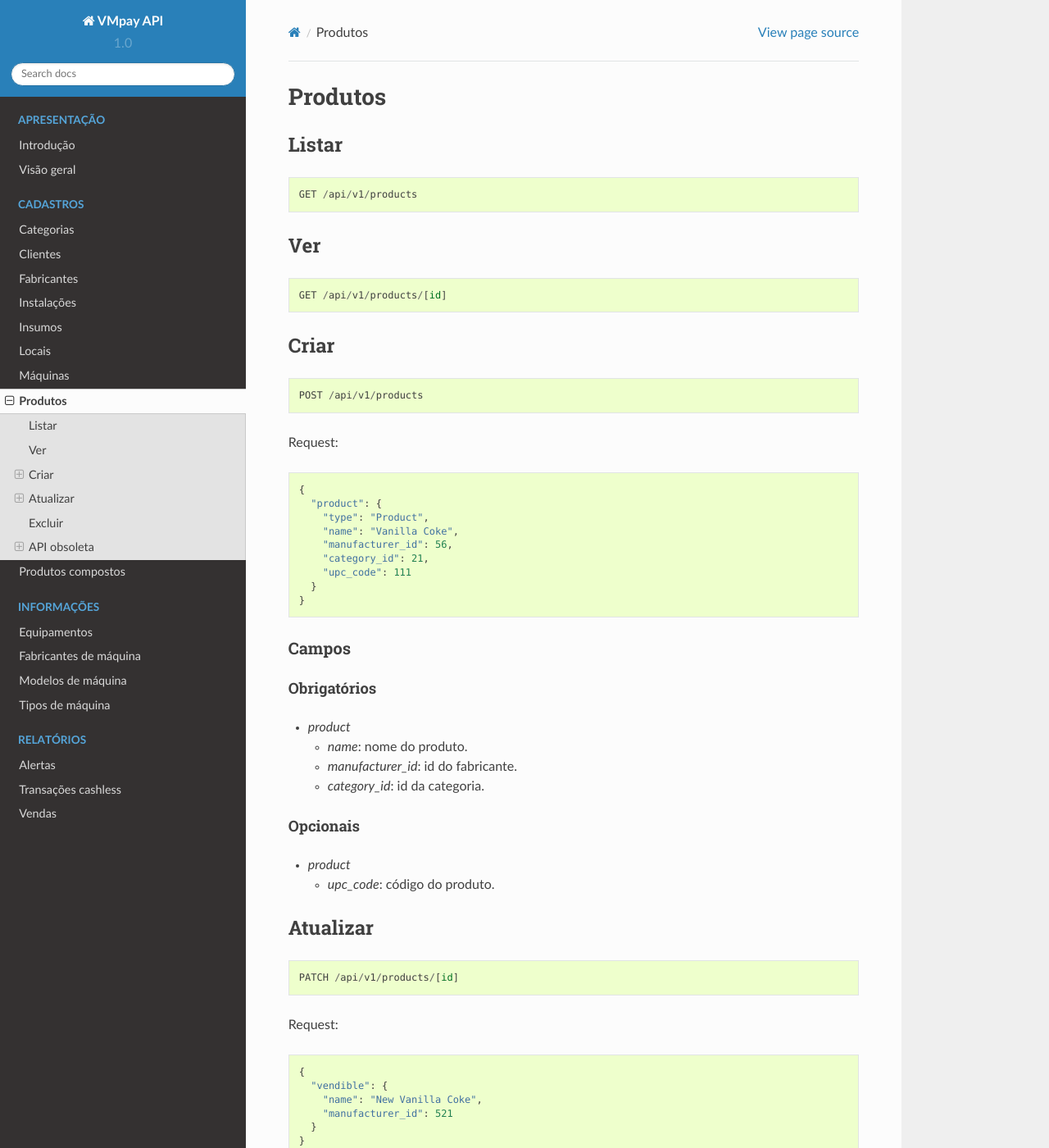
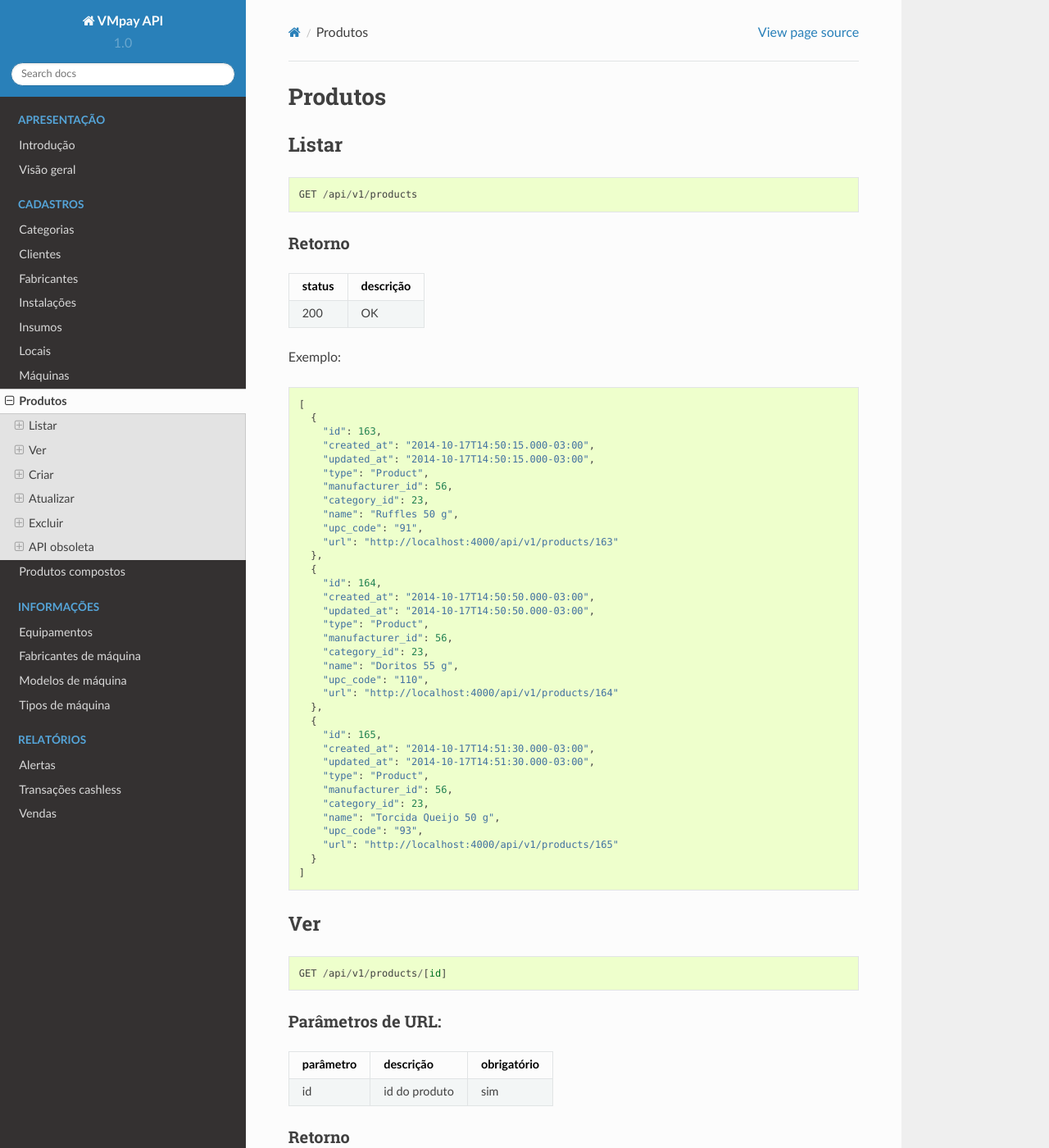
Before and after one commit to rfbezerra/vmpay_api_doc, a Sphinx documentation site: the page built from docs/source/registries/product.rst, in a window 1280 px wide and 1400 px high. Shown: the whole window at 82% size. Built offline with Sphinx 7.4.7 and the Read the Docs theme 2.0.0, drawn with Linux system fonts in a browser that asks for light colours; some of the changed text lies outside the part shown.

Commit message:
Adiciona exemplos a products

```diff
--- a/docs/source/registries/product.rst
+++ b/docs/source/registries/product.rst
@@ -7,33 +7,121 @@
 
 ::
 
-    GET /api/v1/products
+  GET /api/v1/products
+
+Retorno
+-------
+
+======  =========
+status  descrição
+======  =========
+200     OK
+======  =========
+
+Exemplo::
+
+  [
+    {
+      "id": 163,
+      "created_at": "2014-10-17T14:50:15.000-03:00",
+      "updated_at": "2014-10-17T14:50:15.000-03:00",
+      "type": "Product",
+      "manufacturer_id": 56,
+      "category_id": 23,
+      "name": "Ruffles 50 g",
+      "upc_code": "91",
+      "url": "http://localhost:4000/api/v1/products/163"
+    },
+    {
+      "id": 164,
+      "created_at": "2014-10-17T14:50:50.000-03:00",
+      "updated_at": "2014-10-17T14:50:50.000-03:00",
+      "type": "Product",
+      "manufacturer_id": 56,
+      "category_id": 23,
+      "name": "Doritos 55 g",
+      "upc_code": "110",
+      "url": "http://localhost:4000/api/v1/products/164"
+    },
+    {
+      "id": 165,
+      "created_at": "2014-10-17T14:51:30.000-03:00",
+      "updated_at": "2014-10-17T14:51:30.000-03:00",
+      "type": "Product",
+      "manufacturer_id": 56,
+      "category_id": 23,
+      "name": "Torcida Queijo 50 g",
+      "upc_code": "93",
+      "url": "http://localhost:4000/api/v1/products/165"
+    }
+  ]
 
 Ver
 ===
 
 ::
 
-    GET /api/v1/products/[id]
+  GET /api/v1/products/[id]
+
+Parâmetros de URL:
+------------------
+
+=========  ===============  ===========
+parâmetro  descrição        obrigatório
+=========  ===============  ===========
+id         id do produto    sim
+=========  ===============  ===========
+
+Retorno
+-------
+
+======  =========
+status  descrição
+======  =========
+200     OK
+======  =========
+
+Exemplo::
+
+  {
+    "id": 163,
+    "created_at": "2014-10-17T14:50:15.000-03:00",
+    "updated_at": "2014-10-17T14:50:15.000-03:00",
+    "type": "Product",
+    "manufacturer_id": 56,
+    "category_id": 23,
+    "name": "Ruffles 50 g",
+    "upc_code": "91",
+    "url": "http://localhost:4000/api/v1/products/163"
+  }
+
+Erros
+-----
+
+==========  ========================  =========================================
+status      descrição                 response body
+==========  ========================  =========================================
+404         categoria não encontrada  { "status": "404", "error": "Not Found" }
+==========  ========================  =========================================
 
 Criar
 =====
 
 ::
 
-    POST /api/v1/products
+  POST /api/v1/products
 
 Request::
 
-    {
-      "product": {
-        "type": "Product",
-        "name": "Vanilla Coke",
-        "manufacturer_id": 56,
-        "category_id": 21,
-        "upc_code": 111
-      }
+  {
+    "product": {
+      "type": "Product",
+      "name": "Schweppes Citrus",
+      "manufacturer_id": 56,
+      "category_id": 21,
+      "upc_code": 111
     }
+  }
 
 Campos
 ------
@@ -54,33 +142,159 @@
 
   * *upc_code*: código do produto.
 
+Retorno
+-------
+
+======  ==================
+status  descrição
+======  ==================
+201     Criado com sucesso
+======  ==================
+
+Exemplo::
+
+  {
+    "id": 2830,
+    "created_at": "2016-02-16T10:20:11.018-02:00",
+    "updated_at": "2016-02-16T10:20:11.018-02:00",
+    "type": "Product",
+    "manufacturer_id": 56,
+    "category_id": 21,
+    "name": "Schweppes Citrus",
+    "upc_code": "111",
+    "url": "http://localhost:4000/api/v1/products/2830"
+  }
+
+Erros
+-----
+
+==========  ====================================  ====================================================
+status      descrição                             response body
+==========  ====================================  ====================================================
+400         parâmetros faltando                   { "status": "400", "error": "Bad Request" }
+401         não autorizado                        (vazio)
+422         erro ao criar                         ver exemplo abaixo
+==========  ====================================  ====================================================
+
+422 - erro ao criar
+
+::
+
+  {
+    "name": [
+      "já está em uso"
+    ]
+  }
+
+
 Atualizar
 =========
 
 ::
 
-    PATCH /api/v1/products/[id]
+  PATCH /api/v1/products/[id]
+
+Parâmetros de URL:
+------------------
+
+=========  ===============  ===========
+parâmetro  descrição        obrigatório
+=========  ===============  ===========
+id         id do produto    sim
+=========  ===============  ===========
 
 Request::
 
-    {
-      "vendible": {
-        "name": "New Vanilla Coke",
-        "manufacturer_id": 521
-      }
+  {
+    "product": {
+      "name": "Schweppes Guaraná"
     }
+  }
 
 Campos
 ------
 
 Ao menos um campo interno a *product* deve ser passado.
 
+Retorno
+-------
+
+======  ======================
+status  descrição
+======  ======================
+200     Atualizado com sucesso
+======  ======================
+
+Exemplo::
+
+  {
+    "id": 2830,
+    "created_at": "2016-02-16T10:20:11.000-02:00",
+    "updated_at": "2016-02-16T10:27:07.000-02:00",
+    "type": "Product",
+    "manufacturer_id": 56,
+    "category_id": 21,
+    "name": "Schweppes Guaraná",
+    "upc_code": "111",
+    "url": "http://localhost:4000/api/v1/products/2830"
+  }
+
+Erros
+-----
+
+==========  ====================================  ====================================================
+status      descrição                             response body
+==========  ====================================  ====================================================
+400         parâmetros faltando                   { "status": "400", "error": "Bad Request" }
+401         não autorizado                        (vazio)
+404         categoria não encontrada              { "status": "404", "error": "Not Found" }
+422         erro ao atualizar                     ver exemplo abaixo
+==========  ====================================  ====================================================
+
+422 - erro ao atualizar
+
+::
+
+  {
+    "name": [
+      "não pode ficar em branco"
+    ]
+  }
+
 Excluir
 =======
 
 ::
 
-    DELETE /api/v1/products/[id]
+  DELETE /api/v1/products/[id]
+
+Parâmetros de URL:
+------------------
+
+=========  ===============  ===========
+parâmetro  descrição        obrigatório
+=========  ===============  ===========
+id         id do produto    sim
+=========  ===============  ===========
+
+Retorno
+-------
+
+======  ====================  =============
+status  descrição             response body
+======  ====================  =============
+204     Excluído com sucesso  (vazio)
+======  ====================  =============
+
+
+Erros
+-----
+
+==========  ====================================  ====================================================
+status      descrição                             response body
+==========  ====================================  ====================================================
+404         categoria não encontrada              { "status": "404", "error": "Not Found" }
+==========  ====================================  ====================================================
 
 API obsoleta
 ============
```
